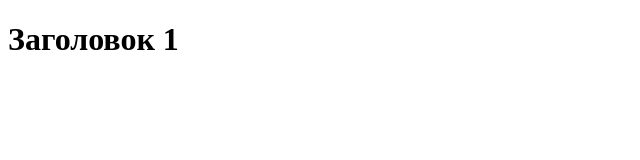
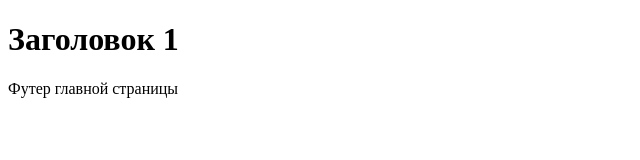
Before and after one commit to emet18/pink, a plain HTML site: page index.html in a window 1280 px wide. Shown: the whole page, without its empty margins (0-640 px from the left). Drawn offline with Linux system fonts and the light colour scheme.

Commit message:
Добавил footer на главноую

```diff
--- a/index.html
+++ b/index.html
@@ -5,5 +5,6 @@
 </head>
 <body>
 	<h1>Заголовок 1</h1>
+	<footer>Футер главной страницы</footer>
 </body>
 </html>
```
